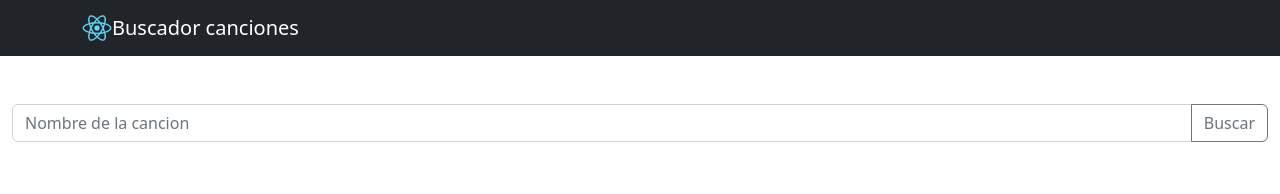
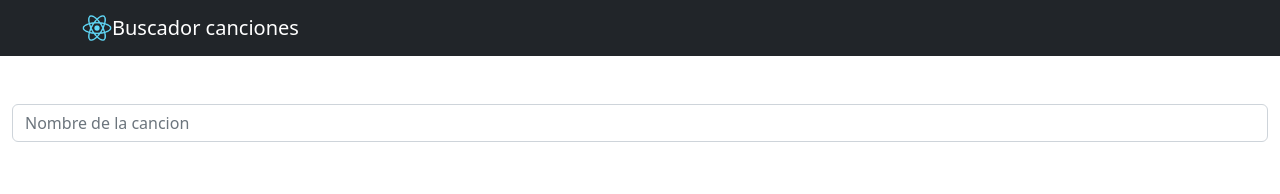
Before and after one commit to 25trian/cursoReact, a React (Create React App) app: page / in a window 1280 px wide. Shown: the top 194 px of the page. Built offline with nearby package versions, Linux system fonts and the light colour scheme.

Commit message:
elimine boton de buscar, busca automaticamente

```diff
--- a/src/components/Buscador/Buscador.js
+++ b/src/components/Buscador/Buscador.js
@@ -30,7 +30,7 @@ export const Buscador = () => {
 
       console.log(resultadoBusquedaCanciones);
     } else {
-      alert("debes escribir el nombre de la cancion");
+
     }
   };
 
@@ -42,16 +42,10 @@ export const Buscador = () => {
           aria-label="Nombre de la cancion"
           aria-describedby="basic-addon2"
           ref={valorInputBusqueda}
-        />
-        <Button
-          variant="outline-secondary"
-          id="button-addon2"
-          onClick={() => {
+          onKeyUp={() => {
             searchSongs(valorInputBusqueda.current.value);
           }}
-        >
-          Buscar
-        </Button>
+        />
       </InputGroup>
 
       {resultadoBusquedaCanciones &&
```
Also changed, not shown: 1 other file (tests, documents, lock files or other folders).
